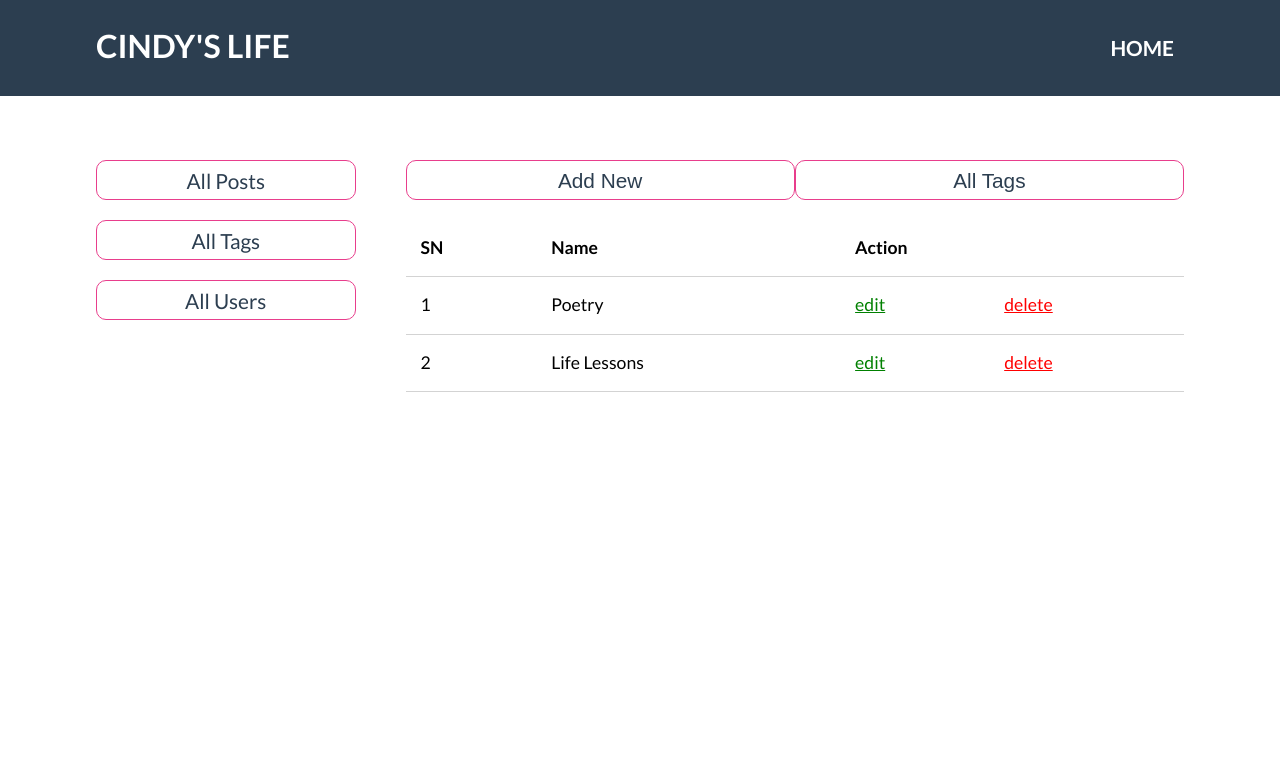
After one commit to emrahhcan/CindysLifeBlog, a PHP site: page /cindyslife/admin/tags/index.php in a window 1280 px wide. The commit adds this page. Shown: the top 759 px of the page. Run offline with PHP 8.4, Linux system fonts and the light colour scheme; some libraries are stand-ins or nearby versions.

Commit message:
Dashboard CSS Fixing

```diff
--- /dev/null
+++ b/admin/tags/index.php
@@ -0,0 +1,69 @@
+<!DOCTYPE html>
+<html lang="en">
+<head>
+    <meta charset="UTF-8">
+    <meta http-equiv="X-UA-Compatible" content="IE=edge">
+    <meta name="viewport" content="width=device-width, initial-scale=1.0">
+    <link href="../../assets/css/admin.css" rel="stylesheet">
+    <link href="../../assets/css/style.css" rel="stylesheet">
+    <link rel="preconnect" href="https://fonts.gstatic.com">
+    <link href="https://fonts.googleapis.com/css2?family=Montserrat:wght@700&display=swap" rel="stylesheet">
+    <link href="https://fonts.googleapis.com/css?family=Montserrat:400,700" rel="stylesheet" type="text/css" />
+    <link href="https://fonts.googleapis.com/css?family=Lato:400,700,400italic,700italic" rel="stylesheet" type="text/css" />
+    <script src="https://use.fontawesome.com/releases/v5.15.1/js/all.js" crossorigin="anonymous"></script>
+    <title>Document</title>
+</head>
+<body>
+    <div class="container-self">
+        <nav class="navbar">
+        <div class="toggle-menu">
+            <a href="<?php echo URLROOT; ?>/index.php" class="logo">Cindy's Life</a>
+            <button class="nav-toggle">
+                <i class="fas fa-bars"></i>
+            </button>
+        </div>
+        <div class="navigation">
+            <ul class="links">
+                <a href="#!">
+                    <li>Home</li>
+                </a>
+            </ul>
+        </nav>
+        <header class="dashboard-container">
+            <div class="dashboard-menu">
+                <a href="#" class="all-posts"><div>All Posts</div></a>
+                <a href="#" class="all-posts"><div>All Tags</div></a>
+                <a href="#" class="all-posts"><div>All Users</div></a>
+            </div>
+            <div class="dashboard-content">
+                <div class="update-add">
+                    <button class="all-posts">Add New</button>
+                    <button class="all-posts">All Tags</button>
+                </div>
+                <table>
+                    <thead>
+                        <th>SN</th>
+                        <th>Name</th>
+                        <th colspan="2">Action</th>
+                    </thead>
+                    <tbody>
+                        <tr>
+                            <td>1</td>
+                            <td>Poetry</td>
+                            <td><a href="#" class="edit">edit</a></td>
+                            <td><a href="#" class="delete">delete</a></td>
+                        </tr>
+                        <tr>
+                            <td>2</td>
+                            <td>Life Lessons</td>
+                            <td><a href="#" class="edit">edit</a></td>
+                            <td><a href="#" class="delete">delete</a></td>
+                        </tr>
+                    </tbody>
+                </table>
+            </div>
+        </header>
+
+    </div>
+</body>
+</html>
--- a/app/includes/footer.php
+++ b/app/includes/footer.php
@@ -13,9 +13,3 @@
             <span>Feng, Hsin I &#169;2021</span>
         </div>
 </footer>
-    <script src="https://use.fontawesome.com/releases/v5.15.1/js/all.js" crossorigin="anonymous"></script>
-    <script src="https://cdnjs.cloudflare.com/ajax/libs/jquery/3.6.0/jquery.min.js"></script>
-    <script src="assets/javascript/smoothScroll.js"></script>
-    <script src="assets/javascript/dropdown.js" type="text/javascript"></script>
-</body>
-</html>
--- a/app/includes/nav.php
+++ b/app/includes/nav.php
@@ -28,7 +28,7 @@
                         <a id="dropdown"><?php echo $_SESSION['username']; ?></a>
                             <div class="dropdown-content">
                                 <?php if($_SESSION['admin'] === 1): ?>
-                                    <a href="<?php echo URLROOT; ?>/#">Admin</a>
+                                    <a href="<?php echo URLROOT; ?>/admin/tags/create.php">Admin</a>
                                     <a href="<?php echo URLROOT; ?>/logout.php">Log Out</a>
                                 <?php else: ?>
                                     <a href="<?php echo URLROOT; ?>/logout.php">Log Out</a>
--- a/assets/css/style.css
+++ b/assets/css/style.css
@@ -510,11 +527,15 @@ body {
     font-size: 15px;
     border-radius: 0 0 10px 10px;
 }
-.dropdown-content a:hover {background-color: var(--primary)}
-.show {display:block;}
+.dropdown-content a:hover {
+    background-color: var(--primary)
+}
+.show {
+    display:block;
+}
 .dashboard-container {
     display: flex;
-    padding: 5rem 20rem;
+    padding: 10rem 6rem;
     grid-gap: 50px;
 }
 .dashboard-menu{
@@ -525,7 +546,36 @@ body {
     width: 25%;
     height: auto;
 }
-:is(.all-posts, .create, .update, .delete, .submit-button) {
+.dashboard-content {
+    width: 75%;
+    min-height: 600px;
+}
+table {
+    width: 100%;
+    border-collapse: collapse;
+    font-size: 1.1rem;
+}
+th,
+td {
+    padding: 15px;
+    text-align: left;
+    border-bottom: 1px solid #d3d3d3;
+}
+.edit {
+    color: green;
+}
+.delete {
+    color: red;
+}
+.publish {
+    color: blue;
+}
+.edit:hover,
+.delete:hover,
+.publish:hover {
+    text-decoration: underline;
+}
+:is(.all-posts, .submit-button) {
     width: 100%;
     height: 2.5rem;
     line-height: 2.5rem;
@@ -539,58 +589,17 @@ body {
     cursor: pointer;
     background-color: var(--white);
 }
-:is(.all-posts:hover, .create:hover, .update:hover, .delete:hover, .submit-button:hover) {
-    background-color: var(--white);
+:is(.all-posts:hover, .submit-button:hover) {
     transition: var(--transition);
-    border: 2px solid;
-    color: var(--secondary);
+    color: var(--white);
 }
 .all-posts {
-    border-color: var(--pink);
+    border: 1px solid var(--pink);
 }
 .all-posts:hover {
     background-color: var(--pink);
 }
-.create {
-    width: 17.5rem;
-    background-color: var(--green);
-    text-decoration: none;
-    color: white;
-}
-.create:hover {
-    color: var(--secondary);
-    border-color: var(--green);
-}
-.update {
-    background-color: var(--warning);
-    text-align: center;
-    border-radius: 10px 0 0 10px;
-}
-.update a {
-    text-decoration: none;
-    color: var(--white);
-}
-.update:hover {
-    border-color: var(--warning);
-}
-.update-container {
-    display: flex;
-    flex-direction: column;
-    justify-content: center;
-    align-items: center;
-    padding: 5rem 6.5rem;
-}
-.delete {
-    border:none;
-    background-color: var(--danger);
-    color: white;
-    border-radius: 0 10px 10px 0;
-}
-.delete:hover {
-    border-color: var(--danger);
-    color: var(--secondary);
-}
-.update-delete {
+.update-add {
     display: grid;
     grid-template-columns: 1fr 1fr;
     align-content: center;
```
Also changed, not shown: other parts of assets/css/style.css (+31 -12 lines), index.php (+33 -0 lines), admin/tags/create.php (added), admin/users/index.php (added), assets/css/admin.css (added), 2 other files.
